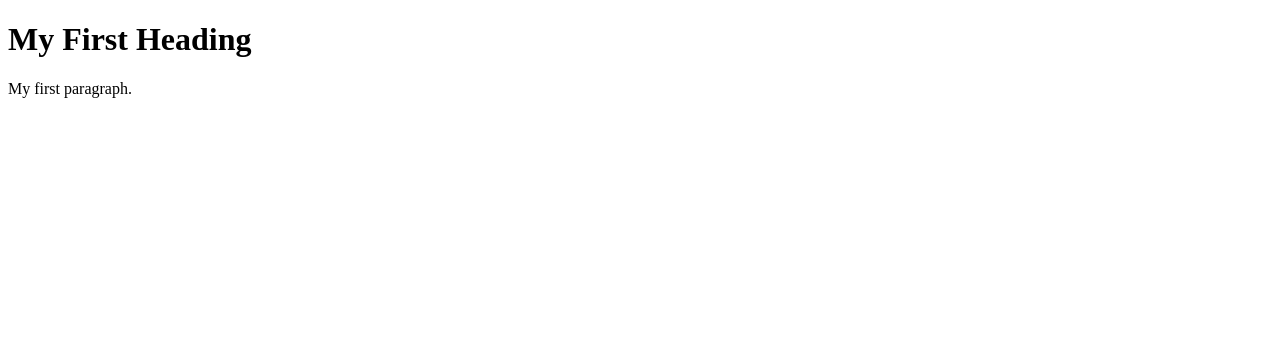
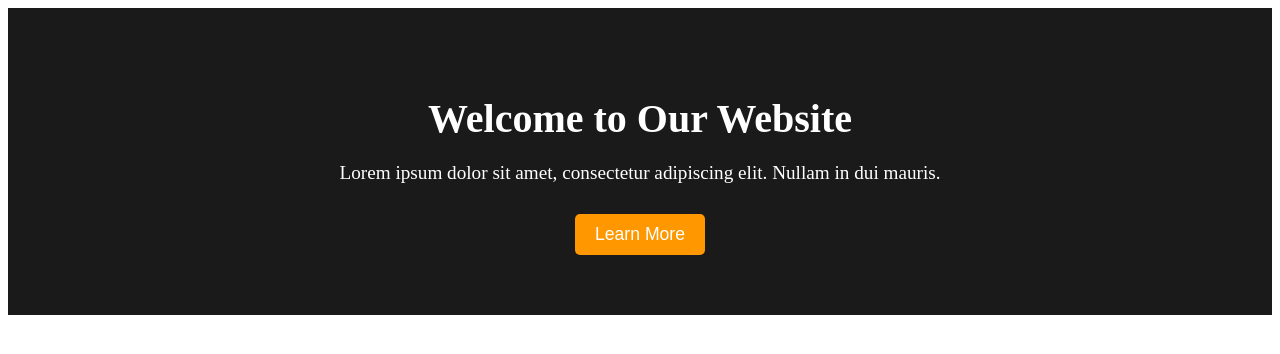
Before and after one commit to ElectricCody/Portfolio, a website: page index.html in a window 1280 px wide. Drawn offline with Linux system fonts and the light colour scheme.

Commit message:
Update index.html

```diff
--- a/index.html
+++ b/index.html
@@ -1,9 +1,11 @@
 <!DOCTYPE html>
 <html>
   <body>
-
-    <h1>My First Heading</h1>
-    <p>My first paragraph.</p>
+    <div style="background-color: #1a1a1a; color: white; padding: 60px 20px; text-align: center;">
+    <h1 style="font-size: 2.5em; margin-bottom: 20px;">Welcome to Our Website</h1>
+    <p style="font-size: 1.2em; max-width: 800px; margin: 0 auto 30px;">Lorem ipsum dolor sit amet, consectetur adipiscing elit. Nullam in dui mauris.</p>
+    <button style="background-color: #ff9800; color: white; border: none; padding: 10px 20px; font-size: 1.1em; cursor: pointer; border-radius: 5px;">Learn More</button>
+</div>
 
   </body>
 </html>
```
